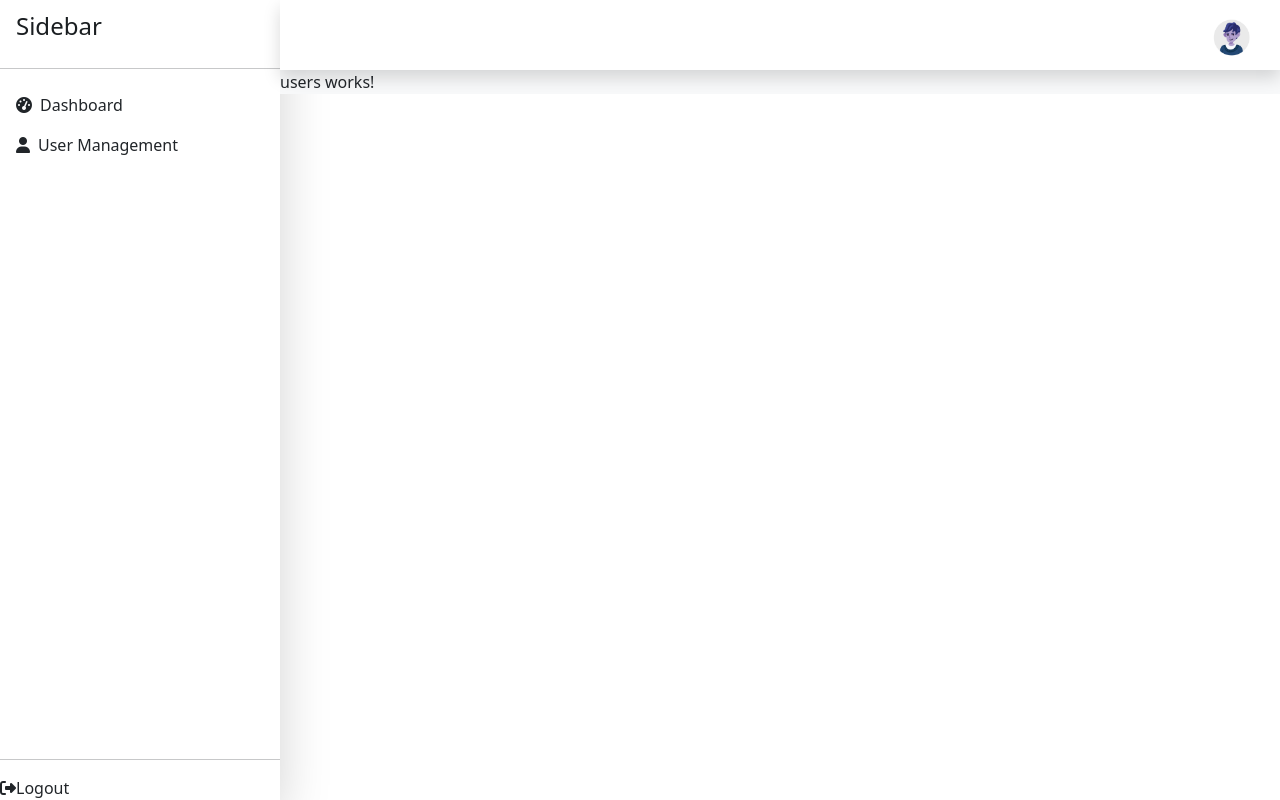
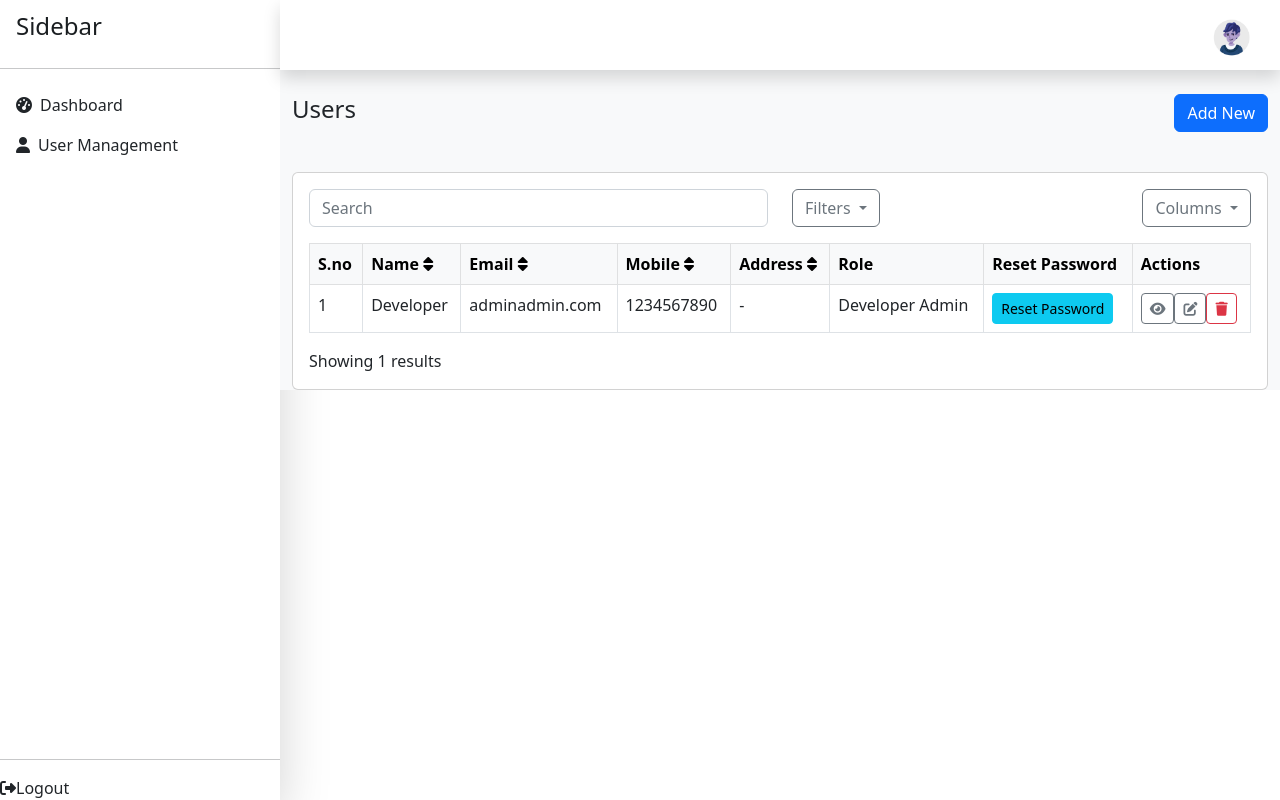
Before and after one commit to KanithiSubramanyam/final-assessment, an Angular app: page /users in a window 1280 px wide. Shown: the top 800 px of the page. Built offline with nearby package versions, Linux system fonts and the light colour scheme.

Commit message:
user-management static pages added

```diff
--- a/src/app/homepage/main/user-management/roles/roles.component.html
+++ b/src/app/homepage/main/user-management/roles/roles.component.html
@@ -1 +1,73 @@
-<p>roles works!</p>
+<div class="container mt-5">
+    <div class="d-flex justify-content-between align-items-center mb-3">
+        <h4>Users</h4>
+        <button class="btn btn-primary">Add New</button>
+    </div>
+
+    <div class="card">
+        <div class="card-body">
+            <div class="row mb-3">
+                <div class="col-md-6">
+                    <input type="text" class="form-control" placeholder="Search">
+                </div>
+                <div class="col-md-3">
+                    <button class="btn btn-outline-secondary dropdown-toggle" type="button" data-bs-toggle="dropdown" aria-expanded="false">
+                        Filters
+                    </button>
+                    <ul class="dropdown-menu">
+                        <li><a class="dropdown-item" href="#">Filter 1</a></li>
+                        <li><a class="dropdown-item" href="#">Filter 2</a></li>
+                    </ul>
+                </div>
+                <div class="col-md-3 text-end">
+                    <div class="dropdown">
+                        <button class="btn btn-outline-secondary dropdown-toggle" type="button" data-bs-toggle="dropdown" aria-expanded="false">
+                            Columns
+                        </button>
+                        <ul class="dropdown-menu">
+                            <li><a class="dropdown-item" href="#">5</a></li>
+                            <li><a class="dropdown-item" href="#">10</a></li>
+                            <li><a class="dropdown-item" href="#">20</a></li>
+                        </ul>
+                    </div>
+                </div>
+            </div>
+
+            <table class="table table-bordered table-hover">
+                <thead class="table-light">
+                    <tr>
+                        <th>S.no</th>
+                        <th>Name <i class="fas fa-sort"></i></th>
+                        <th>Email <i class="fas fa-sort"></i></th>
+                        <th>Mobile <i class="fas fa-sort"></i></th>
+                        <th>Address <i class="fas fa-sort"></i></th>
+                        <th>Role</th>
+                        <th>Reset Password</th>
+                        <th>Actions</th>
+                    </tr>
+                </thead>
+                <tbody>
+                    <tr>
+                        <td>1</td>
+                        <td>Developer</td>
+                        <td>adminadmin.com</td>
+                        <td>1234567890</td>
+                        <td>-</td>
+                        <td>Developer Admin</td>
+                        <td><button class="btn btn-info btn-sm">Reset Password</button></td>
+                        <td>
+                            <button class="btn btn-outline-secondary btn-sm"><i class="fas fa-eye"></i></button>
+                            <button class="btn btn-outline-secondary btn-sm"><i class="fas fa-edit"></i></button>
+                            <button class="btn btn-outline-danger btn-sm"><i class="fas fa-trash"></i></button>
+                        </td>
+                    </tr>
+                </tbody>
+            </table>
+
+            <div class="d-flex justify-content-between">
+                <div>Showing 1 results</div>
+                <div></div>
+            </div>
+        </div>
+    </div>
+</div>
--- a/src/app/homepage/main/user-management/users/users.component.html
+++ b/src/app/homepage/main/user-management/users/users.component.html
@@ -1 +1,73 @@
-<p>users works!</p>
+<div class="container ">
+    <div class="d-flex justify-content-between align-items-center mb-3 py-4">
+        <h4>Users</h4>
+        <button class="btn btn-primary">Add New</button>
+    </div>
+
+    <div class="card">
+        <div class="card-body">
+            <div class="row mb-3">
+                <div class="col-md-6">
+                    <input type="text" class="form-control" placeholder="Search">
+                </div>
+                <div class="col-md-3">
+                    <button class="btn btn-outline-secondary dropdown-toggle" type="button" data-bs-toggle="dropdown" aria-expanded="false">
+                        Filters
+                    </button>
+                    <ul class="dropdown-menu">
+                        <li><a class="dropdown-item" href="#">Filter 1</a></li>
+                        <li><a class="dropdown-item" href="#">Filter 2</a></li>
+                    </ul>
+                </div>
+                <div class="col-md-3 text-end">
+                    <div class="dropdown">
+                        <button class="btn btn-outline-secondary dropdown-toggle" type="button" data-bs-toggle="dropdown" aria-expanded="false">
+                            Columns
+                        </button>
+                        <ul class="dropdown-menu">
+                            <li><a class="dropdown-item" href="#">5</a></li>
+                            <li><a class="dropdown-item" href="#">10</a></li>
+                            <li><a class="dropdown-item" href="#">20</a></li>
+                        </ul>
+                    </div>
+                </div>
+            </div>
+
+            <table class="table table-bordered table-hover">
+                <thead class="table-light">
+                    <tr>
+                        <th>S.no</th>
+                        <th>Name <i class="fas fa-sort"></i></th>
+                        <th>Email <i class="fas fa-sort"></i></th>
+                        <th>Mobile <i class="fas fa-sort"></i></th>
+                        <th>Address <i class="fas fa-sort"></i></th>
+                        <th>Role</th>
+                        <th>Reset Password</th>
+                        <th>Actions</th>
+                    </tr>
+                </thead>
+                <tbody>
+                    <tr>
+                        <td>1</td>
+                        <td>Developer</td>
+                        <td>adminadmin.com</td>
+                        <td>1234567890</td>
+                        <td>-</td>
+                        <td>Developer Admin</td>
+                        <td><button class="btn btn-info btn-sm">Reset Password</button></td>
+                        <td>
+                            <button class="btn btn-outline-secondary btn-sm"><i class="fas fa-eye"></i></button>
+                            <button class="btn btn-outline-secondary btn-sm"><i class="fas fa-edit"></i></button>
+                            <button class="btn btn-outline-danger btn-sm"><i class="fas fa-trash"></i></button>
+                        </td>
+                    </tr>
+                </tbody>
+            </table>
+
+            <div class="d-flex justify-content-between">
+                <div>Showing 1 results</div>
+                <div></div>
+            </div>
+        </div>
+    </div>
+</div>
```
Also changed, not shown: src/app/homepage/main/user-management/permissions/permissions.component.html (+73 -1 lines).
